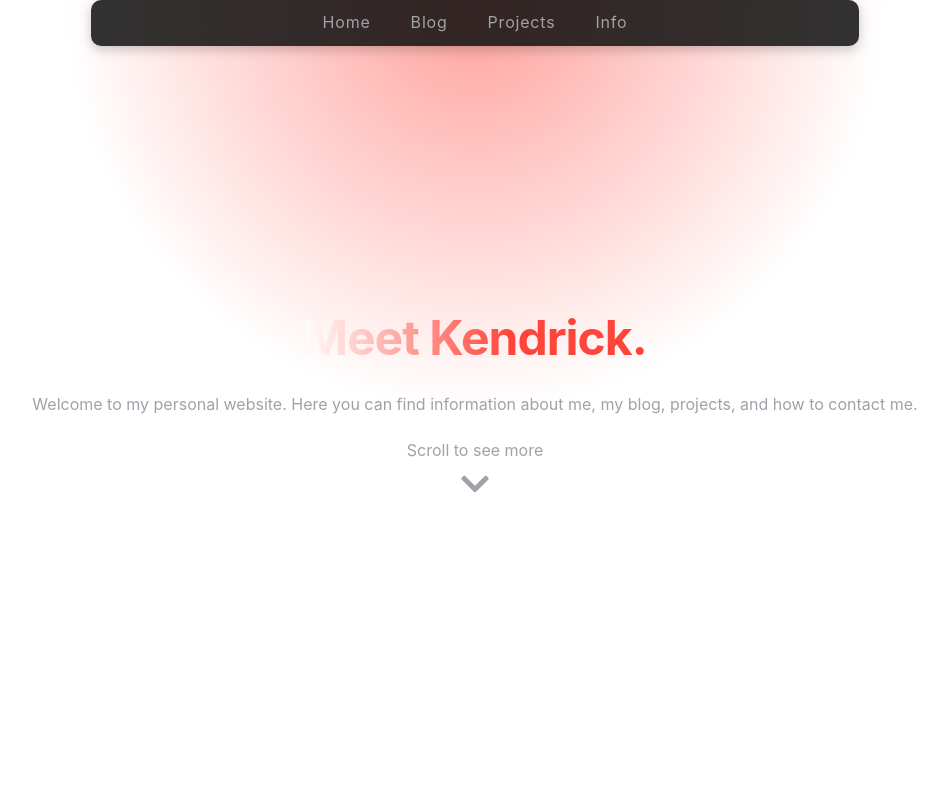
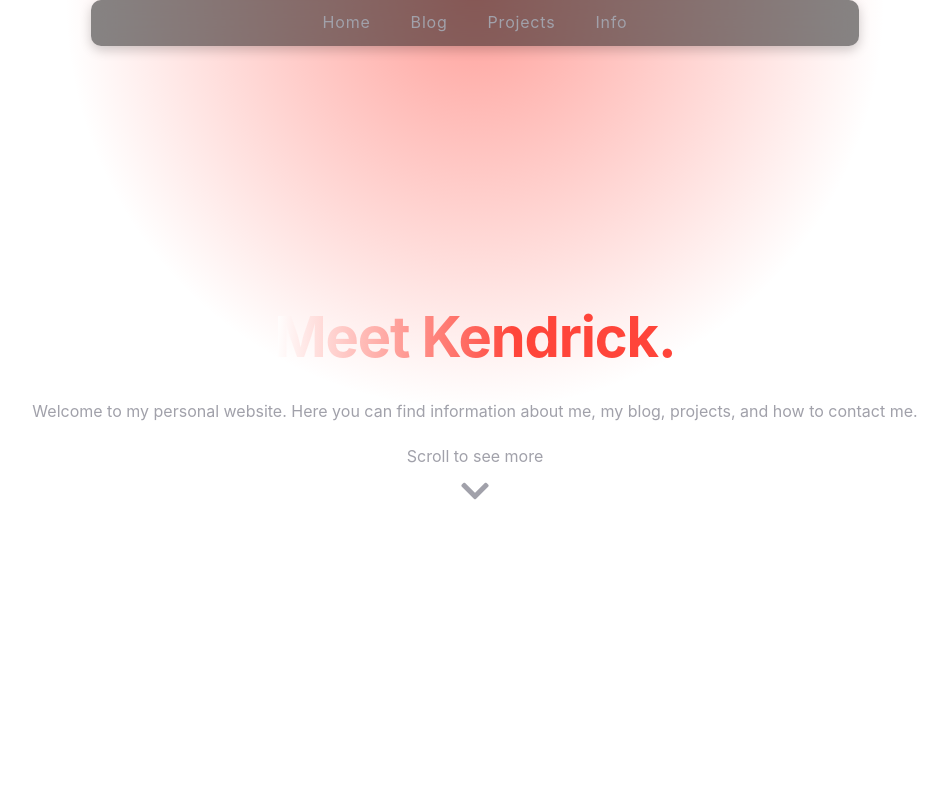
Before and after one commit to pufferfish3e/pufferfish3e.github.io, a plain HTML site: page index.html in a window 1280 px wide. Shown: the top 800 px of the page, without its empty margins (165-1113 px from the left). Drawn offline with Linux system fonts and the light colour scheme; a web font is replaced by a local one.

Commit message:
tiny commit (working on features now

```diff
--- a/styles.css
+++ b/styles.css
@@ -95,8 +95,8 @@ nav {
   max-width: 800px;
   padding: 10px 20px;
   border-radius: 10px;
-  backdrop-filter: blur(10px);
-  background-color: rgba(15, 15, 15, 0.85);
+  backdrop-filter: blur(12px);
+  background-color: rgba(15, 15, 15, 0.5);
   box-shadow: 0 4px 12px rgba(0, 0, 0, 0.2);
   z-index: 1000;
 }
@@ -141,7 +141,7 @@ section {
 }
 
 #home h2 {
-    font-size: 3rem;
+    font-size: 3.5rem;
     font-weight: bold;
     background: linear-gradient(90deg, var(--primary-color) 0%, var(--accent-color) 60%);
     background-clip: text;
```
